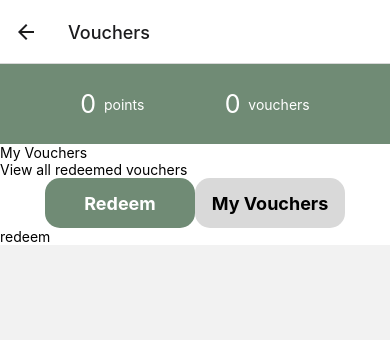
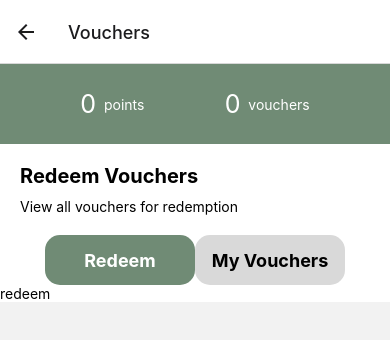
Before and after one commit to james-l-wong/wecycle, a React Native app: screen /Vouchers in a window 390 px wide. Shown: the top 340 px of the page. Built offline with nearby package versions, Linux system fonts and the light colour scheme; what expo-linking, native-base would draw is missing.

Commit message:
fixed text style

```diff
--- a/screens/Account/Vouchers.tsx
+++ b/screens/Account/Vouchers.tsx
@@ -1,84 +1,8 @@
 import React, { useState } from "react";
 import { Text, View } from '../../components/Themed';
 import PointsDisplay from "../../components/PointsDisplay";
-import { Box, Center, useColorModeValue } from "native-base";
-import { Animated, Dimensions, Pressable, StatusBar } from "react-native";
-import { TouchableOpacity } from "react-native";
 import TabButtons from "../../components/TabButtons";
-
-// const FirstRoute = () => <Center flex={1} my="4">
-//     This is Tab 1
-//   </Center>;
-
-// const SecondRoute = () => <Center flex={1} my="4">
-//     This is Tab 2
-//   </Center>;
-
-// const ThirdRoute = () => <Center flex={1} my="4">
-//     This is Tab 3
-//   </Center>;
-
-// const FourthRoute = () => <Center flex={1} my="4">
-//     This is Tab 4{' '}
-//   </Center>;
-
-// const initialLayout = {
-//   width: Dimensions.get('window').width
-// };
-// const renderScene = SceneMap({
-//   first: FirstRoute,
-//   second: SecondRoute,
-//   third: ThirdRoute,
-//   fourth: FourthRoute
-// });
-
-// function Example() {
-//   const [index, setIndex] = React.useState(0);
-//   const [routes] = React.useState([{
-//     key: 'first',
-//     title: 'Tab 1'
-//   }, {
-//     key: 'second',
-//     title: 'Tab 2'
-//   }, {
-//     key: 'third',
-//     title: 'Tab 3'
-//   }, {
-//     key: 'fourth',
-//     title: 'Tab 4'
-//   }]);
-
-//   const renderTabBar = props => {
-//     const inputRange = props.navigationState.routes.map((x, i) => i);
-//     return <Box flexDirection="row">
-//         {props.navigationState.routes.map((route, i) => {
-//         const opacity = props.position.interpolate({
-//           inputRange,
-//           outputRange: inputRange.map(inputIndex => inputIndex === i ? 1 : 0.5)
-//         });
-//         const color = index === i ? useColorModeValue('#000', '#e5e5e5') : useColorModeValue('#1f2937', '#a1a1aa');
-//         const borderColor = index === i ? 'cyan.500' : useColorModeValue('coolGray.200', 'gray.400');
-//         return <Box borderBottomWidth="3" borderColor={borderColor} flex={1} alignItems="center" p="3" cursor="pointer">
-//               <Pressable onPress={() => {
-//             console.log(i);
-//             setIndex(i);
-//           }}>
-//                 <Animated.Text style={{
-//               color
-//             }}>{route.title}</Animated.Text>
-//               </Pressable>
-//             </Box>;
-//       })}
-//       </Box>;
-//   };
-
-//   return <TabView navigationState={{
-//     index,
-//     routes
-//   }} renderScene={renderScene} renderTabBar={renderTabBar} onIndexChange={setIndex} initialLayout={initialLayout} style={{
-//     marginTop: StatusBar.currentHeight
-//   }} />;
-// }
+import { StyleSheet } from "react-native";
 
 function RedeemView() {
   return (
@@ -97,14 +21,32 @@ export default function Vouchers({points, vouchers, onRedeem}) {
   return (
     <View>
       <PointsDisplay points={0} vouchers={0} />
-      <Text>My Vouchers</Text>
-      <Text>View all redeemed vouchers</Text>
+      {!showView1 ?
+      <>
+        <Text style={styles.title}>My Vouchers</Text>
+        <Text style={styles.infotxt}>View all redeemed vouchers</Text>
+      </>
+      : <>
+        <Text style={styles.title}>Redeem Vouchers</Text>
+        <Text style={styles.infotxt}>View all vouchers for redemption</Text>
+      </>
+      }
       <TabButtons label1={"Redeem"} label2={"My Vouchers"} showView1={showView1} setShowView1={setShowView1} />
       {showView1 ? <RedeemView/> : <VoucherView/>}
     </View>
   )
 }
 
-// function SceneMap(arg0: { first: () => JSX.Element; second: () => JSX.Element; third: () => JSX.Element; fourth: () => JSX.Element; }) {
-//   throw new Error("Function not implemented.");
-// }
+const styles = StyleSheet.create({
+  infotxt: {
+    marginLeft: 20,
+    marginTop: 10,
+    marginBottom: 20
+  },
+  title: {
+    fontSize: 20,
+    fontWeight: "bold",
+    marginLeft: 20,
+    marginTop: 20
+  }
+})
```
